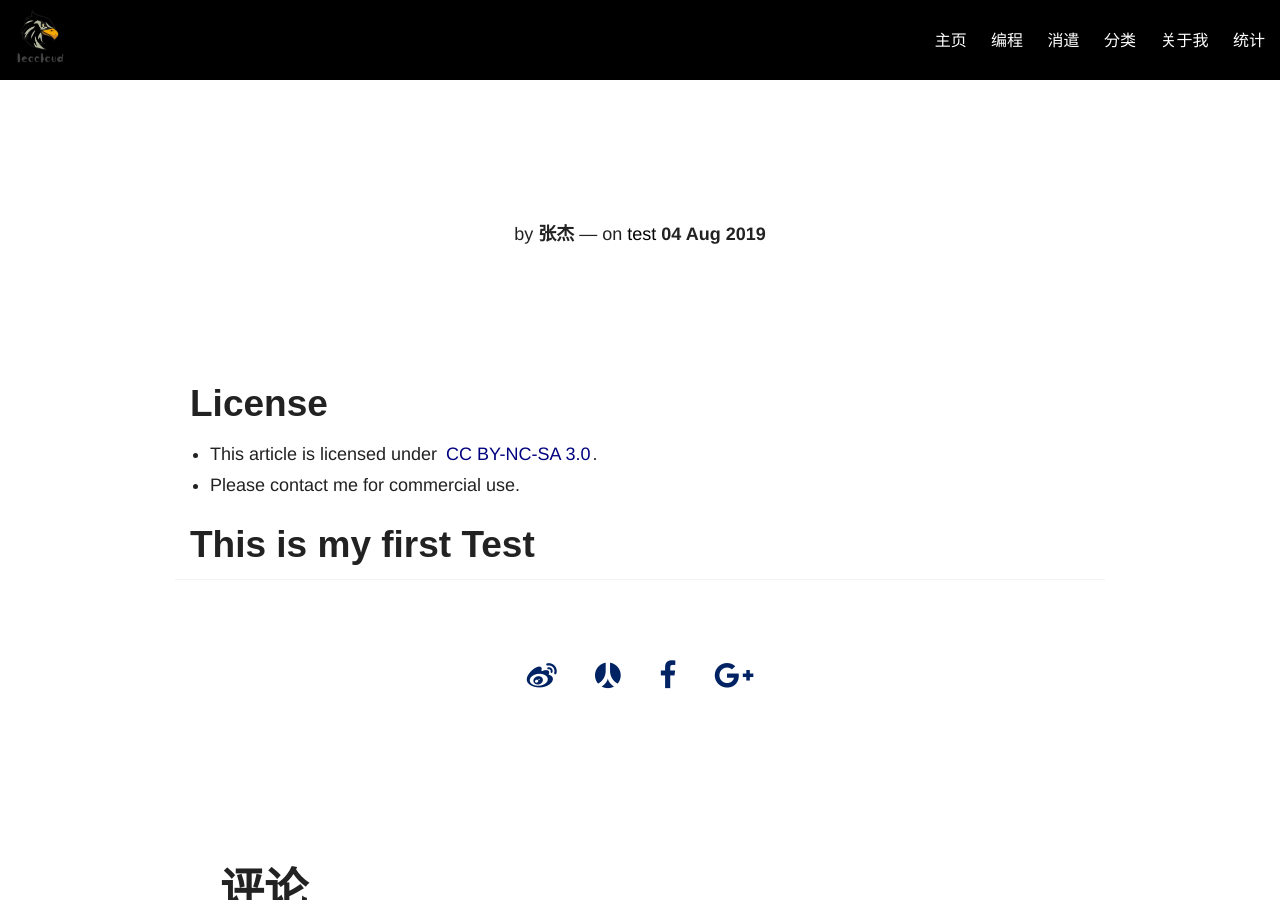
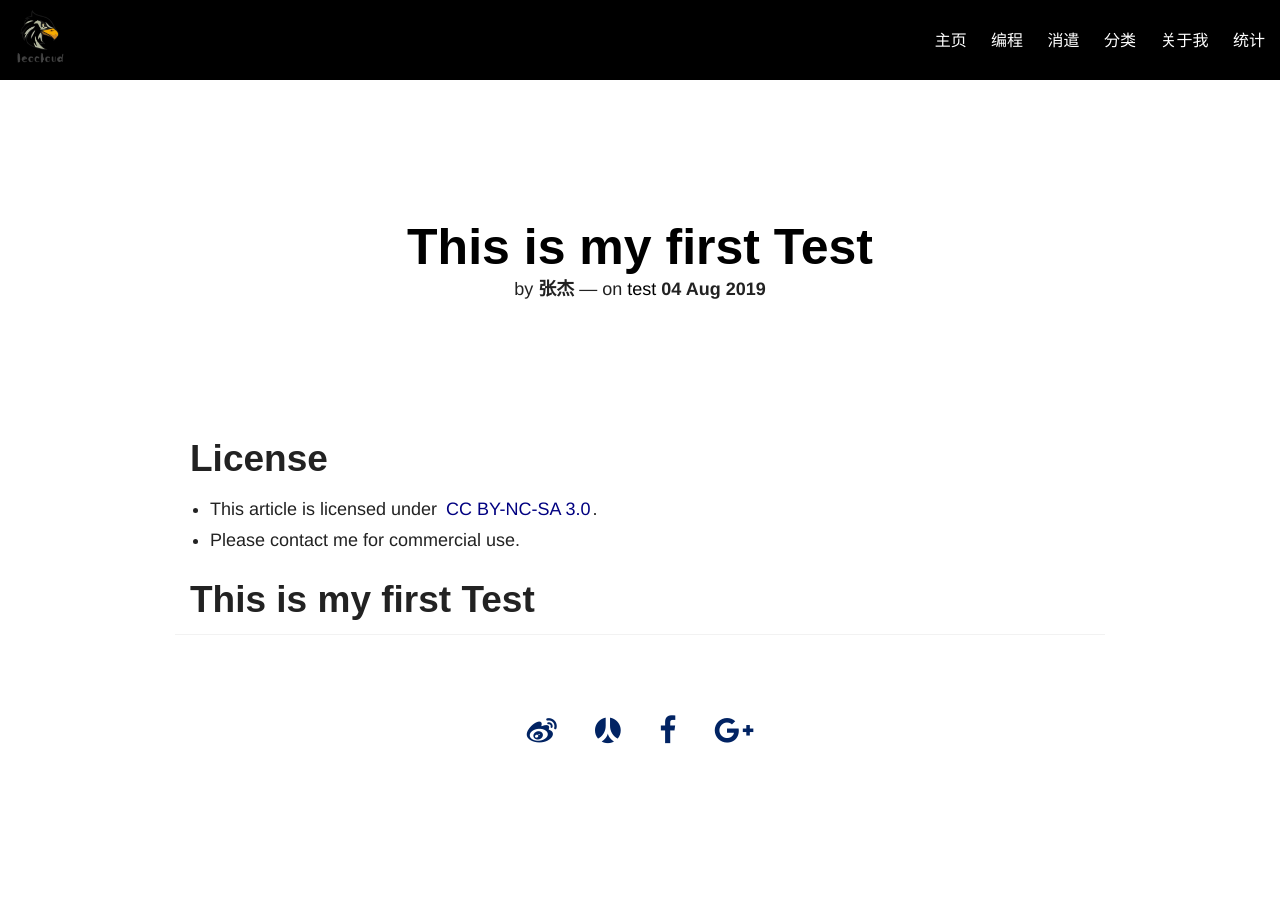
Before and after one commit to leozhangjie66/Blog, a Jekyll site: the page built from _posts/2019-08-04-only for first.md, in a window 1280 px wide and 900 px high. Built offline with Jekyll 4.4.1, drawn with Linux system fonts in a browser that asks for light colours; nearby versions of some CDN libraries; comment, search, counter and statistics services are not loaded.

Commit message:
更新标题

```diff
--- a/_posts/2019-08-04-only for first.md
+++ b/_posts/2019-08-04-only for first.md
@@ -1,6 +1,6 @@
 ---
 layout: post
-title: ""
+title: "This is my first Test"
 description:
 headline:
 modified: 2019-08-04
```
